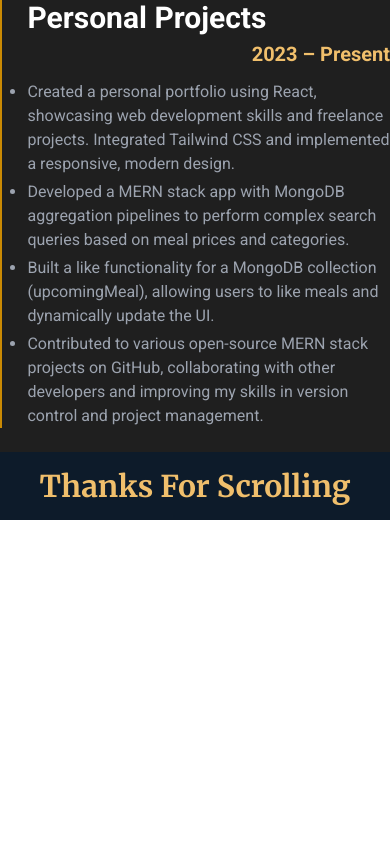
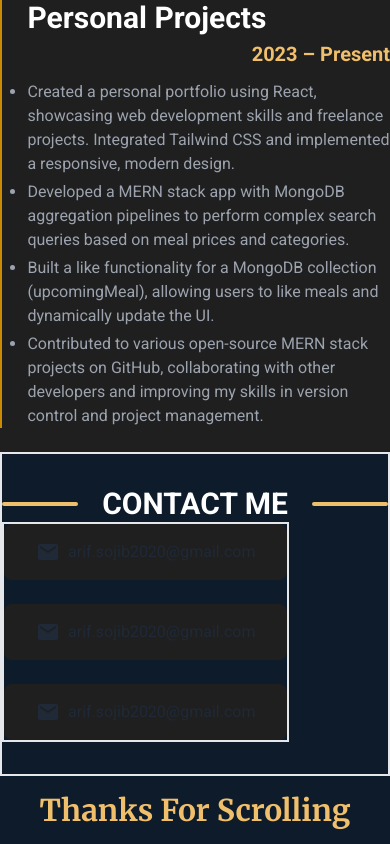
Before and after one commit to Arif-Islam21/developerPortfolio, a React (Vite) app: page / in a window 390 px wide. Shown: the part 6285-7129 px from the top of the page. Before the commit the page ends 6805 px from the top, so only its background shows below. Built offline with nearby package versions, Linux system fonts and the light colour scheme.

Commit message:
having issue while cetering

```diff
--- /dev/null
+++ b/src/Pages/Home/Contact/Contact.jsx
@@ -0,0 +1,45 @@
+import { MdEmail } from "react-icons/md";
+
+const Contact = () => {
+  return (
+    <div className="py-8 bg-base-100 border-2">
+      <div className="flex w-full items-center">
+        <div className=" bg-text-Color rounded-box grid h-1 flex-grow place-items-center"></div>
+        <h2 className="px-6 text-3xl uppercase lg:text-5xl font-bold text-center text-white">
+          Contact Me
+        </h2>
+        <div className=" bg-text-Color rounded-box grid h-1 flex-grow place-items-center"></div>
+      </div>
+      <div className="lg:py-12 px-auto inline-block border-2">
+        <div className="grid grid-cols-1 gap-6 md:grid-cols-2">
+          <div className="inline-block">
+            <div className=" flex items-center py-4 bg-primary rounded-lg px-8 gap-2">
+              <span className="text-2xl">
+                <MdEmail />
+              </span>{" "}
+              <p>arif.sojib2020@gmail.com</p>
+            </div>
+          </div>
+          <div className="inline-block">
+            <div className=" flex items-center py-4 bg-primary rounded-lg px-8 gap-2">
+              <span className="text-2xl">
+                <MdEmail />
+              </span>{" "}
+              <p>arif.sojib2020@gmail.com</p>
+            </div>
+          </div>
+          <div className="inline-block">
+            <div className=" flex items-center py-4 bg-primary rounded-lg px-8 gap-2">
+              <span className="text-2xl">
+                <MdEmail />
+              </span>{" "}
+              <p>arif.sojib2020@gmail.com</p>
+            </div>
+          </div>
+        </div>
+      </div>
+    </div>
+  );
+};
+
+export default Contact;
--- a/src/Pages/Home/Home.jsx
+++ b/src/Pages/Home/Home.jsx
@@ -1,4 +1,5 @@
 import About from "./About/About";
+import Contact from "./Contact/Contact";
 import Experience from "./Experience/Experience";
 import Hero from "./Hero/Hero";
 import MySkills from "./MySkills/MySkills";
@@ -12,6 +13,7 @@ const Home = () => {
       <MySkills />
       <Portfolio />
       <Experience />
+      <Contact />
     </div>
   );
 };
```
